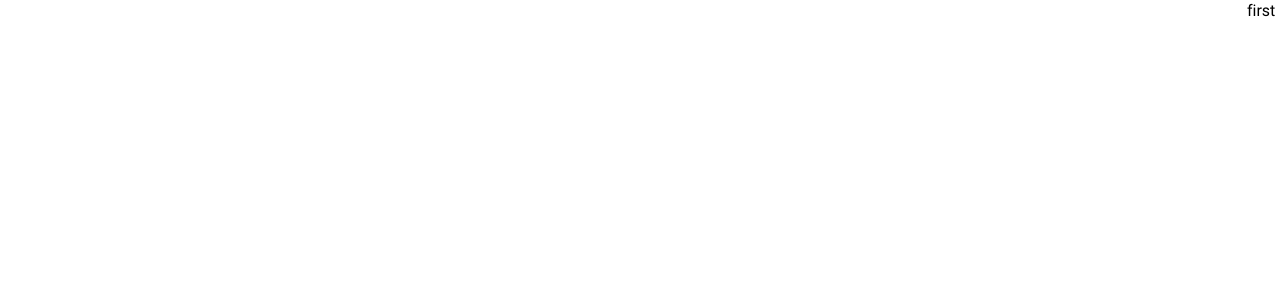
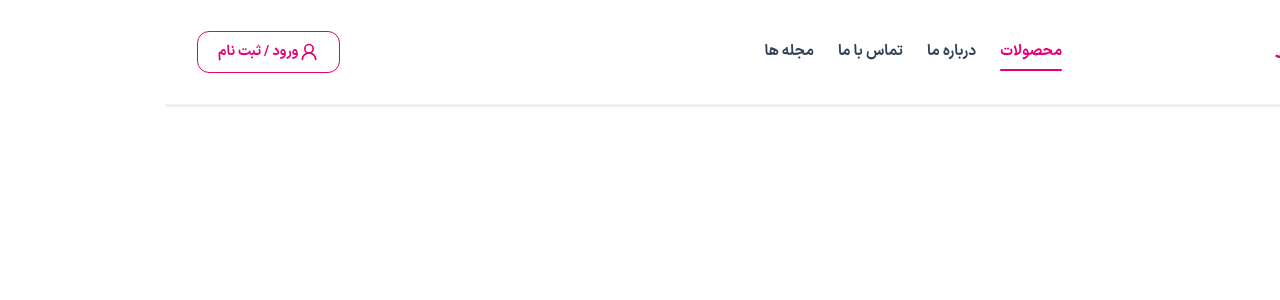
Before and after one commit to mardi-niyayesh/fashion-store, a Next.js app: page / in a window 1280 px wide. Shown: the top 300 px of the page. Built offline with nearby package versions, Linux system fonts and the light colour scheme.

Commit message:
creat components header

```diff
--- /dev/null
+++ b/src/Components/layout/Heder/components/AuthButton/index.tsx
@@ -0,0 +1,51 @@
+"use client";
+import { UserRound } from "lucide-react";
+
+type AuthButtonProps = {
+  onClick: () => void;
+};
+
+const AuthButton = ({ onClick }: AuthButtonProps) => {
+  return (
+    <button
+      onClick={onClick}
+      className="
+      flex
+        group
+        relative
+        overflow-hidden
+        rounded-xl
+        border
+        border-[#E30076]
+        px-5
+        py-2.5
+        text-sm
+        font-bold
+        text-[#E30076]
+        hover:shadow-lg
+        active:scale-95
+        cursor-pointer
+      "
+    >
+      <UserRound size={20} />
+      <span className="relative z-10">ورود / ثبت نام</span>
+
+      <span
+        className="
+          absolute
+          inset-0
+          -translate-x-full
+          bg-linear-to-r
+          from-transparent
+          via-white/30
+          to-transparent
+          transition-transform
+          duration-1000
+          group-hover:translate-x-full
+        "
+      />
+    </button>
+  );
+};
+
+export default AuthButton;
--- /dev/null
+++ b/src/Components/layout/Heder/components/HeaderActions/index.tsx
@@ -0,0 +1,11 @@
+"use client";
+
+import AuthButton from "../AuthButton";
+
+export default function HeaderActions() {
+  return (
+    <>
+      <AuthButton />
+    </>
+  );
+}
--- /dev/null
+++ b/src/Components/layout/Heder/components/Navigation/AnimatedMenuItem.tsx
@@ -0,0 +1,60 @@
+"use client";
+
+import { motion } from "framer-motion";
+
+type Props = {
+  item: string;
+  index: number;
+  active?: boolean;
+  onClick?: () => void;
+};
+
+export default function AnimatedMenuItem({
+  item,
+  index,
+  active = false,
+  onClick,
+}: Props) {
+  return (
+    <motion.li
+      initial={{
+        opacity: 0,
+        y: -10,
+      }}
+      animate={{
+        opacity: 1,
+        y: 0,
+      }}
+      transition={{
+        duration: 0.4,
+        delay: index * 0.05,
+      }}
+      onClick={onClick}
+      className={`
+        group
+        relative
+        cursor-pointer
+        whitespace-nowrap
+        transition-colors
+        duration-300
+        ${active ? "text-[#E30076]" : "text-slate-700 hover:text-[#E30076]"}
+      `}
+    >
+      {item}
+
+      <span
+        className={`
+          absolute
+          -bottom-2
+          right-0
+          h-0.5
+          rounded-full
+          bg-[#E30076]
+          transition-all
+          duration-300
+          ${active ? "w-full" : "w-0 group-hover:w-full"}
+        `}
+      />
+    </motion.li>
+  );
+}
--- /dev/null
+++ b/src/Components/layout/Heder/components/Navigation/Navigation.tsx
@@ -0,0 +1,46 @@
+"use client";
+
+import { useState } from "react";
+import AnimatedMenuItem from "./AnimatedMenuItem";
+
+type NavigationProps = {
+  className?: string;
+  listClassName?: string;
+};
+
+const menuItems = ["محصولات", "درباره ما", "تماس با ما", "مجله ها"];
+
+const Navigation = ({
+  className = "",
+  listClassName = "",
+}: NavigationProps) => {
+  const [activeItem, setActiveItem] = useState("محصولات");
+
+  return (
+    <nav className={className}>
+      <ul
+        className={`
+          flex
+          items-center
+          gap-6
+          text-[15px]
+          font-semibold
+          text-slate-700
+          ${listClassName}
+        `}
+      >
+        {menuItems.map((item, index) => (
+          <AnimatedMenuItem
+            key={item}
+            item={item}
+            index={index}
+            active={activeItem === item}
+            onClick={() => setActiveItem(item)}
+          />
+        ))}
+      </ul>
+    </nav>
+  );
+};
+
+export default Navigation;
--- /dev/null
+++ b/src/Components/layout/Heder/components/logo/AnimetadLogo.tsx
@@ -0,0 +1,46 @@
+"use client";
+
+import Image from "next/image";
+import { motion } from "framer-motion";
+import logo from "../../../../../../public/imgs/logo.jpg";
+
+export default function AnimatedLogo() {
+  return (
+    <motion.div
+      initial={{
+        opacity: 0,
+        scale: 0.9,
+      }}
+      animate={{
+        opacity: 1,
+        scale: 1,
+      }}
+      transition={{
+        duration: 0.5,
+        ease: "easeOut",
+      }}
+      whileHover={{
+        scale: 1.05,
+      }}
+      whileTap={{
+        scale: 0.95,
+      }}
+      className="cursor-pointer"
+    >
+      <div className="flex items-center">
+        <div className="h-20 w-20 overflow-hidden rounded-full">
+          <Image
+            src={logo}
+            alt="لوگو"
+            width={64}
+            height={64}
+            priority
+            className="h-full w-full object-cover"
+          />
+        </div>
+        <span className="font-medium text-[#E30076] text-2xl">نیا  لند</span>
+
+      </div>
+    </motion.div>
+  );
+}
--- /dev/null
+++ b/src/Components/layout/Heder/components/logo/index.tsx
@@ -0,0 +1,5 @@
+import AnimatedLogo from "./AnimetadLogo";
+
+export default function Logo() {
+  return <AnimatedLogo />;
+}
--- /dev/null
+++ b/src/Components/layout/Heder/index.tsx
@@ -0,0 +1,54 @@
+"use client";
+import Logo from "./components/logo";
+import Navigation from "./components/Navigation/Navigation";
+import AuthButton from "./components/AuthButton";
+
+const Header = () => {
+  return (
+    <>
+      <header
+        className="
+          sticky
+          top-0
+          z-50
+          w-full
+          bg-white
+          border-b
+          border-slate-100
+          shadow-sm
+          transition-all
+          duration-300
+        "
+      >
+        <div
+          className="ّ
+            mx-auto
+            flex
+            max-w-7xl
+            items-center
+            justify-between
+            px-4
+            py-3
+            lg:px-8
+          "
+        >
+          <Logo />
+
+          <Navigation className="hidden lg:block" />
+
+          <div
+            className="
+              flex
+              items-center
+              gap-3
+              lg:gap-5
+            "
+          ></div>
+          <AuthButton/>
+        </div>
+      </header>
+    </>
+  );
+};
+
+export default Header;
--- a/src/app/page.tsx
+++ b/src/app/page.tsx
@@ -1,3 +1,9 @@
+import Header from "@/Components/layout/Heder";
+
 export default function Home() {
-  return <div>first text</div>;
+  return (
+    <>
+    <Header/>
+    </>
+  );
 }
```
Also changed, not shown: public/imgs/logo.jpg (added), src/Components/layout/Footer/index.tsx (added).
